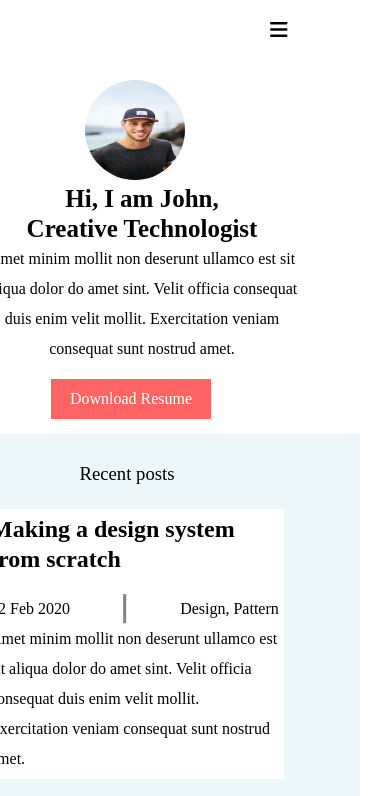
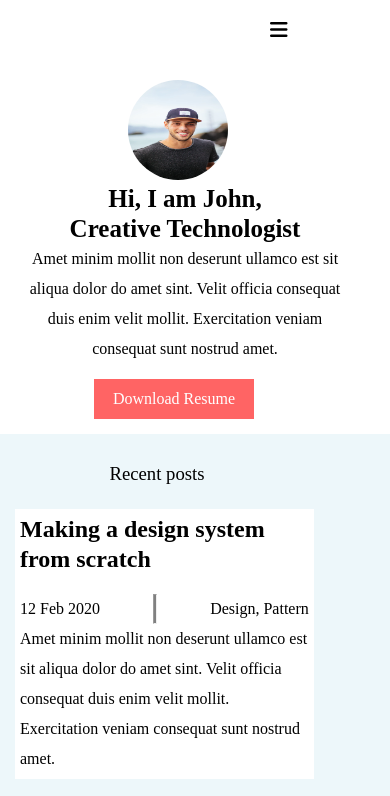
Before and after one commit to Minajolie/personale, a plain HTML site: page index.html in a window 390 px wide. Shown: the top 796 px of the page. Drawn offline with Linux system fonts and the light colour scheme.

Commit message:
modification des fichiers

```diff
--- a/style.css
+++ b/style.css
@@ -149,9 +149,7 @@ footer p{
     color: rgb(218, 218, 218);
 }
 @media screen and (max-width: 800px) {
-    nav{
-        transform: translateX(-30px);
-    }
+
     button{
         display: flex;
         position: relative;
@@ -184,6 +182,7 @@ footer p{
         display: flex;
         flex-direction: column-reverse;
         align-items: center;
+        transform: translateX(13px)
     }
     .image img{
         width: 100px;
```
